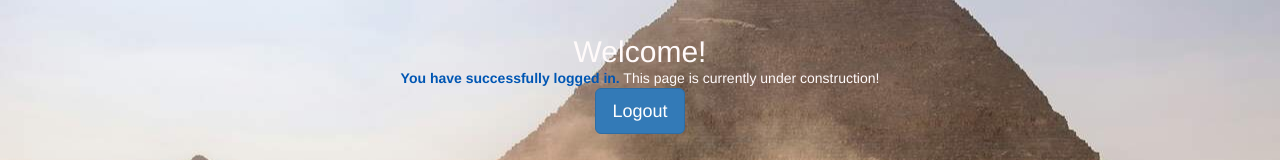
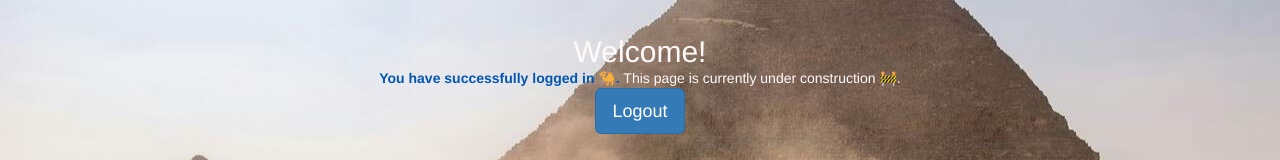
Before and after one commit to dawleb/automation-playground, a React (Create React App) app in the folder frontend/: page /#/welcome in a window 1280 px wide. Shown: the part 306-466 px from the top of the page. Built offline with nearby package versions, Linux system fonts and the light colour scheme; no server answers; sample sign-in values are in the browser's storage.

Commit message:
fix config

```diff
--- a/frontend/src/Login.js
+++ b/frontend/src/Login.js
@@ -3,7 +3,7 @@ import { useNavigate } from 'react-router-dom';
 import '../node_modules/bootstrap/dist/css/bootstrap.min.css';
 import axios from 'axios';
 import './App.css';
-import API_URL from './apiConfig';
+import API_URL from './config';
 
 
 function Login() {
--- a/frontend/src/Welcome.js
+++ b/frontend/src/Welcome.js
@@ -59,7 +59,7 @@ function Welcome() {
     <div className="background welcome d-flex flex-column align-items-center justify-content-center">
       <div className="form-group">
         <h1 className="mb-4">Welcome!</h1>
-        <span className="highlight">You have successfully logged in.</span> This page is currently under construction!
+        <span className="highlight">You have successfully logged in 🐪.</span> This page is currently under construction 🚧.
         <div className="d-grid gap-2 mt-3">
           <button className="btn btn-primary btn-lg" onClick={handleLogout}>Logout</button>
         </div>
```
